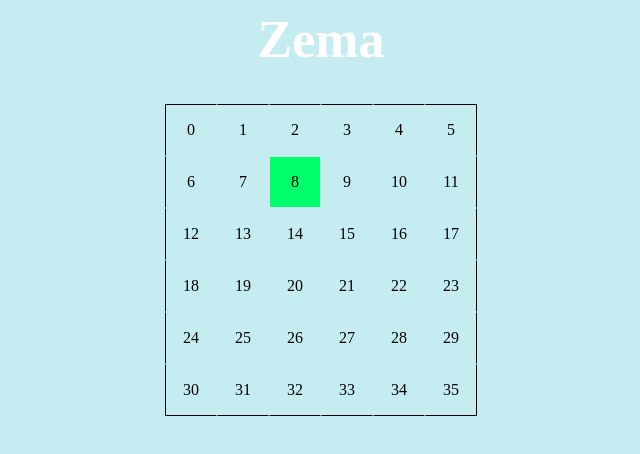
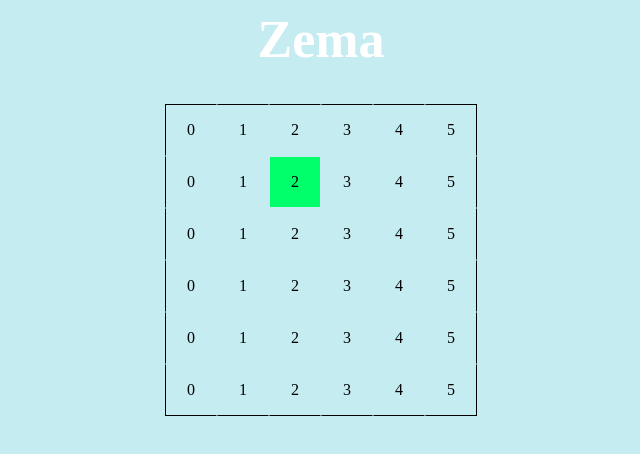
Before and after one commit to artembunichev/maze, a React (Create React App) app: page / in a window 1280 px wide. Both pictures are taken after a click on the button "Create Mazes". Shown: the top 454 px of the page, without its empty margins (319-959 px from the left). Built offline with nearby package versions, Linux system fonts and the light colour scheme.

Commit message:
rework border generation by two-dimensional array

```diff
--- a/src/pages/Maze/Maze.tsx
+++ b/src/pages/Maze/Maze.tsx
@@ -23,6 +23,9 @@ const MazeContainer = styled.div<MazeContainerProps>`
   flex-wrap: wrap;
   width: ${(props) => props.mazeWidth}px;
 `
+const CellRowContainer = styled.div`
+  display: flex;
+`
 const CellContainer = styled.div<CellContainerProps>`
   display: flex;
   justify-content: center;
@@ -41,16 +44,22 @@ export const Maze: FC = (): JSX.Element => {
   const bindCreateMazeStore = createMazeStore.bind(useStore())
   const [mazeStore] = useState(bindCreateMazeStore)
 
-  const cells = mazeStore.cellsArray.map((c, index) => {
+  const cells = mazeStore.cellsArray.map((r) => {
     return (
-      <CellContainer
-        cellSize={mazeStore.cellSize}
-        border={c.border}
-        key={c.id}
-        borderWidth={AppStore.borderWidth}
-        isExit={c.isExit}>
-        {index}
-      </CellContainer>
+      <CellRowContainer key={`${r[0].id + r[mazeStore.width - 1].id}`}>
+        {r.map((c, index) => {
+          return (
+            <CellContainer
+              isExit={c.isExit}
+              border={c.border}
+              borderWidth={AppStore.borderWidth}
+              cellSize={mazeStore.cellSize}
+              key={c.id}>
+              {index}
+            </CellContainer>
+          )
+        })}
+      </CellRowContainer>
     )
   })
 
--- a/src/stores/MazeStore.ts
+++ b/src/stores/MazeStore.ts
@@ -1,6 +1,5 @@
 import { makeAutoObservable } from 'mobx'
 import { IAppStore } from './AppStore'
-import uniqid from 'uniqid'
 import { getRandom } from '../utils/getRandom'
 
 export interface IBorder {
@@ -14,13 +13,14 @@ export interface ICell {
   id: string
   isExit: boolean
 }
+type ICellArray = Array<Array<ICell>>
 export interface IMazeStore {
   AppStore: IAppStore
   cellSize: number
   numberOfCells: number
   width: number
   height: number
-  cellsArray: Array<ICell>
+  cellsArray: ICellArray
 }
 
 export class MazeStore implements IMazeStore {
@@ -41,100 +41,55 @@ export class MazeStore implements IMazeStore {
   get numberOfCells(): number {
     return this.width * this.height
   }
-  get cellsArray(): Array<ICell> {
-    let arr: Array<ICell> = new Array(this.numberOfCells).fill({
+  get cellsArray(): ICellArray {
+    const arr: ICellArray = []
+    //!Заполение массива клеток
+    for (let x = 0; x < this.width; x++) {
+      arr[x] = []
+      for (let y = 0; y < this.width; y++) {
+        arr[x].push({
           border: {
             left: false,
             top: false,
             right: false,
             bottom: false,
           },
+          id: `${x}${y}`,
           isExit: false,
         })
-    arr = arr.map((e) => {
-      return {
-        ...e,
-        id: uniqid(),
+      }
+    }
+    //!Заполение крайних клеток
+    arr.forEach((r, rowIndex) => {
+      r.forEach((el, index) => {
+        if (rowIndex === 0) {
+          el.border = {
+            ...el.border,
+            top: true,
+          }
+        }
+        if (rowIndex === this.width - 1) {
+          el.border = {
+            ...el.border,
+            bottom: true,
+          }
+        }
+        if (index === 0) {
+          el.border = {
+            ...el.border,
+            left: true,
+          }
+        }
+        if (index === this.width - 1) {
+          el.border = {
+            ...el.border,
+            right: true,
+          }
         }
       })
-    //Генерация границ для крайних клеток
-    //Левый верхний угол
-    arr[0].border = {
-      left: true,
-      top: true,
-      right: false,
-      bottom: false,
-    }
-    // Правый нижний угол
-    arr[this.numberOfCells - 1].border = {
-      right: true,
-      bottom: true,
-      left: false,
-      top: false,
-    }
-    //Левый нижний угол
-    arr[this.numberOfCells - this.width].border = {
-      left: true,
-      bottom: true,
-      top: false,
-      right: false,
-    }
-    //Правый верхний угол
-    arr[this.width - 1].border = {
-      top: true,
-      right: true,
-      left: false,
-      bottom: false,
-    }
-    //Индексы верха
-    for (let t = 1; t <= this.width - 2; t++) {
-      arr[t].border = {
-        top: true,
-        left: false,
-        right: false,
-        bottom: false,
-      }
-    }
-    //Индексы правой стороны
-    for (let r = this.width * 2 - 1; r <= this.width - 1 + this.width * (this.width - 2); r = r + this.width) {
-      arr[r].border = {
-        right: true,
-        left: false,
-        top: false,
-        bottom: false,
-      }
-    }
-    //Индексы низа
-    for (let b = this.numberOfCells - (this.width - 1); b <= this.numberOfCells - 2; b++) {
-      arr[b].border = {
-        bottom: true,
-        left: false,
-        top: false,
-        right: false,
-      }
-    }
-    //Индексы левой стороны
-    for (let l = this.width; l <= this.width * (this.width - 2); l = l + this.width) {
-      arr[l].border = {
-        left: true,
-        right: false,
-        top: false,
-        bottom: false,
-      }
-    }
-    //Генерация границ для оставшихся клеток
-    for (let i = 0; i <= this.numberOfCells - 1; i++) {
-      if (!arr[i]) {
-        arr[i].border = {
-          left: false,
-          top: false,
-          right: false,
-          bottom: false,
-        }
-      }
-    }
-    const random = getRandom(0, arr.length - 1)
-    arr[random].isExit = true
+    })
+    //!Генерация выхода
+    arr[getRandom(0, this.width - 1)][getRandom(0, this.width - 1)].isExit = true
     return arr
   }
 }
```
Lines whose indentation alone changed are shown as unchanged.
